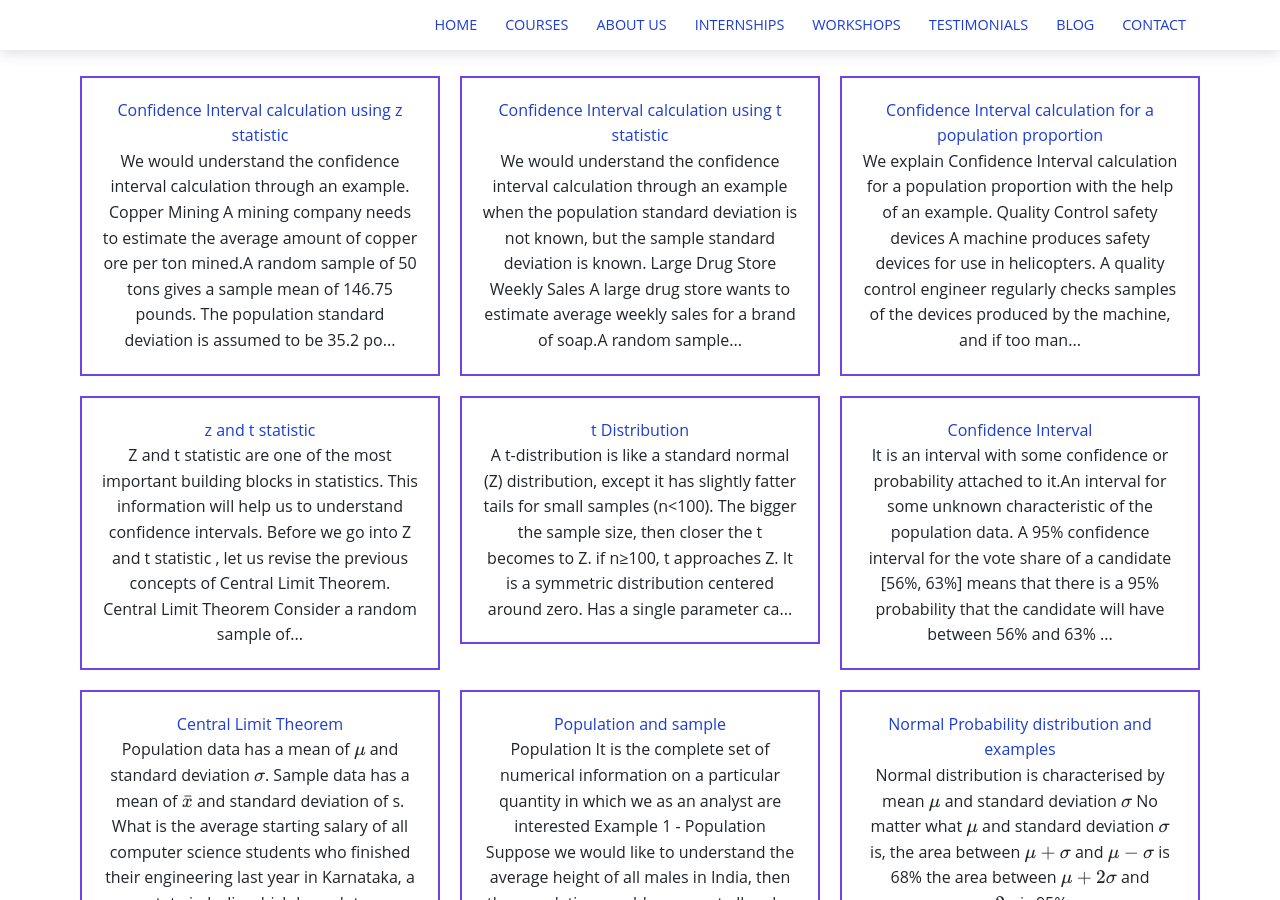
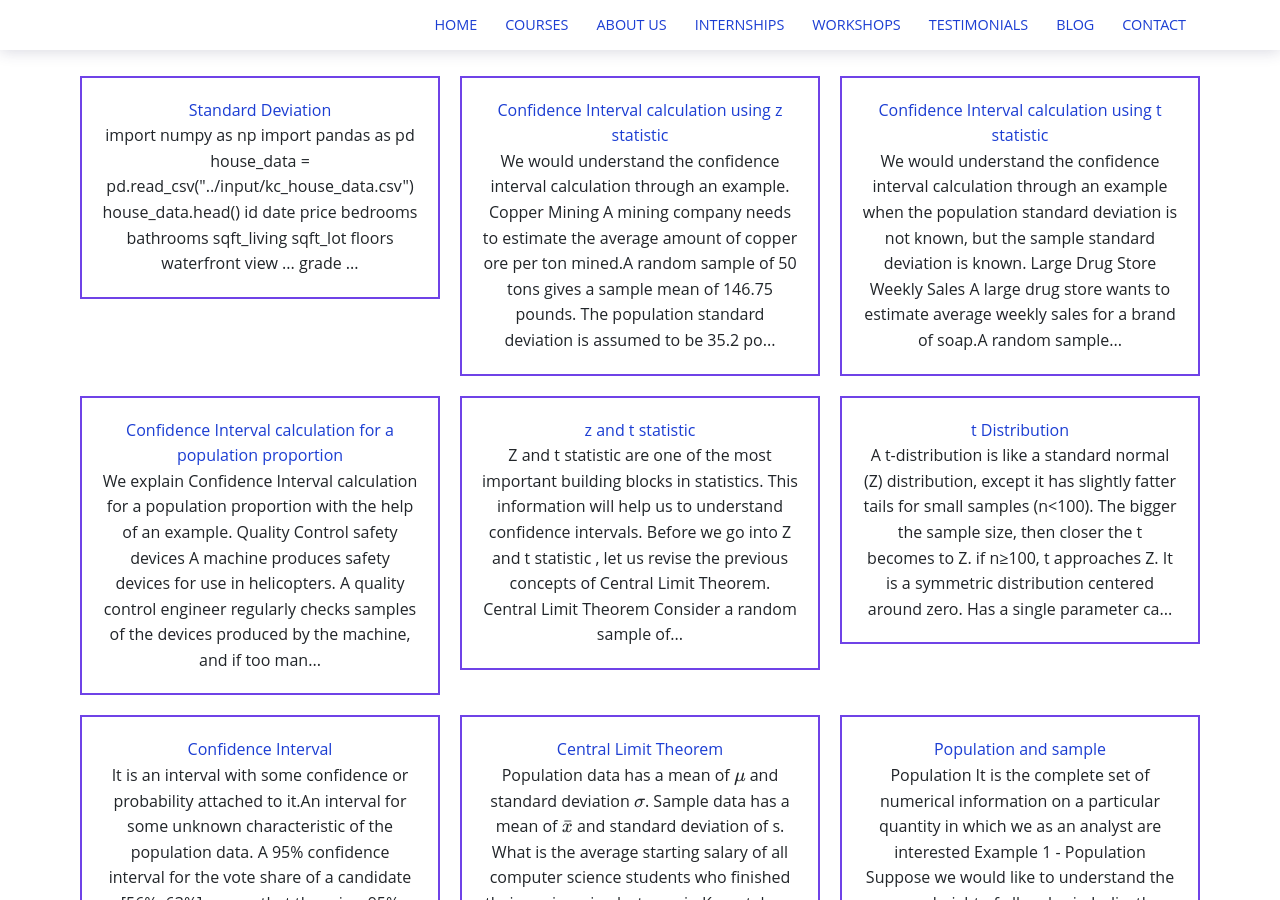
Before and after one commit to knowledgefoundation/knowledgefoundation.github.io, a Jekyll site: the page built from posts.html, in a window 1280 px wide and 900 px high. Built offline with Jekyll 4.4.1, drawn with Linux system fonts in a browser that asks for light colours; formulas are drawn with MathJax 3; some of the changed lines change nothing that is shown.

Commit message:
Added GA ID

````diff
--- a/_config.yml
+++ b/_config.yml
@@ -40,7 +40,7 @@ defaults:
 sass:
   style: compact # possible values: nested expanded compact compressed
 
-google_analytics_id: null
+google_analytics_id: UA-171632406-1
 
 plugins:
   - jekyll-paginate
--- /dev/null
+++ b/_posts/2020-06-13-standard-deviation-practical-approach.md
@@ -0,0 +1,414 @@
+---
+layout: post
+title: Standard Deviation
+categories:
+- Statistics
+tags:
+description: Standard Deviation
+
+---
+
+```python
+import numpy as np
+import pandas as pd
+```
+
+
+```python
+house_data = pd.read_csv("../input/kc_house_data.csv")
+```
+
+
+```python
+house_data.head()
+```
+
+
+
+
+<div>
+<style scoped>
+    .dataframe tbody tr th:only-of-type {
+        vertical-align: middle;
+    }
+
+    .dataframe tbody tr th {
+        vertical-align: top;
+    }
+
+    .dataframe thead th {
+        text-align: right;
+    }
+</style>
+<table border="1" class="dataframe">
+  <thead>
+    <tr style="text-align: right;">
+      <th></th>
+      <th>id</th>
+      <th>date</th>
+      <th>price</th>
+      <th>bedrooms</th>
+      <th>bathrooms</th>
+      <th>sqft_living</th>
+      <th>sqft_lot</th>
+      <th>floors</th>
+      <th>waterfront</th>
+      <th>view</th>
+      <th>...</th>
+      <th>grade</th>
+      <th>sqft_above</th>
+      <th>sqft_basement</th>
+      <th>yr_built</th>
+      <th>yr_renovated</th>
+      <th>zipcode</th>
+      <th>lat</th>
+      <th>long</th>
+      <th>sqft_living15</th>
+      <th>sqft_lot15</th>
+    </tr>
+  </thead>
+  <tbody>
+    <tr>
+      <th>0</th>
+      <td>7129300520</td>
+      <td>20141013T000000</td>
+      <td>221900.0</td>
+      <td>3</td>
+      <td>1.00</td>
+      <td>1180</td>
+      <td>5650</td>
+      <td>1.0</td>
+      <td>0</td>
+      <td>0</td>
+      <td>...</td>
+      <td>7</td>
+      <td>1180</td>
+      <td>0</td>
+      <td>1955</td>
+      <td>0</td>
+      <td>98178</td>
+      <td>47.5112</td>
+      <td>-122.257</td>
+      <td>1340</td>
+      <td>5650</td>
+    </tr>
+    <tr>
+      <th>1</th>
+      <td>6414100192</td>
+      <td>20141209T000000</td>
+      <td>538000.0</td>
+      <td>3</td>
+      <td>2.25</td>
+      <td>2570</td>
+      <td>7242</td>
+      <td>2.0</td>
+      <td>0</td>
+      <td>0</td>
+      <td>...</td>
+      <td>7</td>
+      <td>2170</td>
+      <td>400</td>
+      <td>1951</td>
+      <td>1991</td>
+      <td>98125</td>
+      <td>47.7210</td>
+      <td>-122.319</td>
+      <td>1690</td>
+      <td>7639</td>
+    </tr>
+    <tr>
+      <th>2</th>
+      <td>5631500400</td>
+      <td>20150225T000000</td>
+      <td>180000.0</td>
+      <td>2</td>
+      <td>1.00</td>
+      <td>770</td>
+      <td>10000</td>
+      <td>1.0</td>
+      <td>0</td>
+      <td>0</td>
+      <td>...</td>
+      <td>6</td>
+      <td>770</td>
+      <td>0</td>
+      <td>1933</td>
+      <td>0</td>
+      <td>98028</td>
+      <td>47.7379</td>
+      <td>-122.233</td>
+      <td>2720</td>
+      <td>8062</td>
+    </tr>
+    <tr>
+      <th>3</th>
+      <td>2487200875</td>
+      <td>20141209T000000</td>
+      <td>604000.0</td>
+      <td>4</td>
+      <td>3.00</td>
+      <td>1960</td>
+      <td>5000</td>
+      <td>1.0</td>
+      <td>0</td>
+      <td>0</td>
+      <td>...</td>
+      <td>7</td>
+      <td>1050</td>
+      <td>910</td>
+      <td>1965</td>
+      <td>0</td>
+      <td>98136</td>
+      <td>47.5208</td>
+      <td>-122.393</td>
+      <td>1360</td>
+      <td>5000</td>
+    </tr>
+    <tr>
+      <th>4</th>
+      <td>1954400510</td>
+      <td>20150218T000000</td>
+      <td>510000.0</td>
+      <td>3</td>
+      <td>2.00</td>
+      <td>1680</td>
+      <td>8080</td>
+      <td>1.0</td>
+      <td>0</td>
+      <td>0</td>
+      <td>...</td>
+      <td>8</td>
+      <td>1680</td>
+      <td>0</td>
+      <td>1987</td>
+      <td>0</td>
+      <td>98074</td>
+      <td>47.6168</td>
+      <td>-122.045</td>
+      <td>1800</td>
+      <td>7503</td>
+    </tr>
+  </tbody>
+</table>
+<p>5 rows × 21 columns</p>
+</div>
+
+
+
+
+```python
+house_data["price"]
+```
+
+
+
+
+    0         221900.0
+    1         538000.0
+    2         180000.0
+    3         604000.0
+    4         510000.0
+    5        1225000.0
+    6         257500.0
+    7         291850.0
+    8         229500.0
+    9         323000.0
+    10        662500.0
+    11        468000.0
+    12        310000.0
+    13        400000.0
+    14        530000.0
+    15        650000.0
+    16        395000.0
+    17        485000.0
+    18        189000.0
+    19        230000.0
+    20        385000.0
+    21       2000000.0
+    22        285000.0
+    23        252700.0
+    24        329000.0
+    25        233000.0
+    26        937000.0
+    27        667000.0
+    28        438000.0
+    29        719000.0
+               ...
+    21583     399950.0
+    21584     380000.0
+    21585     270000.0
+    21586     505000.0
+    21587     385000.0
+    21588     414500.0
+    21589     347500.0
+    21590    1222500.0
+    21591     572000.0
+    21592     475000.0
+    21593    1088000.0
+    21594     350000.0
+    21595     520000.0
+    21596     679950.0
+    21597    1575000.0
+    21598     541800.0
+    21599     810000.0
+    21600    1537000.0
+    21601     467000.0
+    21602     224000.0
+    21603     507250.0
+    21604     429000.0
+    21605     610685.0
+    21606    1007500.0
+    21607     475000.0
+    21608     360000.0
+    21609     400000.0
+    21610     402101.0
+    21611     400000.0
+    21612     325000.0
+    Name: price, Length: 21613, dtype: float64
+
+
+
+# median
+
+
+```python
+house_data["price"].median()
+```
+
+
+
+
+    450000.0
+
+
+
+# mean
+
+
+```python
+house_data["price"].sum() ,len(house_data)
+```
+
+
+```python
+house_data["price"].sum()/len(house_data) , house_data["price"].mean()
+```
+
+
+
+
+    (540088.1417665294, 540088.1417665294)
+
+
+
+## Population
+
+It is the complete set of numerical information on a particular quantity in which we as an analyst are interested
+
+### Example 1 - Population
+
+Suppose we would like to understand the average height of all males in India, then the population would represent all males residing in India
+
+### Example 2 - Population
+
+Suppose we would like to understand the percentage of votes that a certain candidate would get for an election within a certain constituency. For this population would represent  all voters of the constituency.
+
+### Sample
+
+It is a subset of the relevant population and is used to make inferences about the population. The sample must be **representative** of the population.
+
+### Example 1 - Sample
+
+Suppose we would like to understand the average height of all males in India, then the sample would represent some males residing in India
+
+### Example 2 - Sample
+
+Suppose we would like to understand the percentage of votes that a certain candidate would get for an election within a certain constituency. For this sample would represent some voters of the constituency.
+
+
+# standard deviation
+
+**Population Standard Deviation** $$\sigma = \sqrt{\frac{\sum_{i=1}^N \left(x_i - \bar{x}\right)^2}{N}}$$
+
+**Sample standard deviation** $$s = \sqrt{\frac{\sum_{i=1}^N \left(x_i - \bar{x}\right)^2}{N - 1}}$$
+
+
+```python
+house_data_mean= house_data["price"].mean()
+```
+
+
+```python
+price = house_data["price"]
+```
+
+
+```python
+pop_variance = ((price-house_data_mean)**2).sum()/len(price)
+```
+
+## Population standard deviation
+
+
+```python
+pop_standard_deviation = np.sqrt(pop_variance)
+print(pop_standard_deviation)
+```
+
+    367118.7031813723
+
+
+
+```python
+price.std(ddof =0)
+```
+
+
+
+
+    367118.7031813722
+
+
+
+
+```python
+assert(round(pop_standard_deviation,5) == round(price.std(ddof =0),5))
+```
+
+# Sample standard deviation
+
+
+```python
+sample_variance = ((price-house_data_mean)**2).sum()/(len(price) - 1)
+```
+
+
+```python
+sample_standard_deviation = np.sqrt(sample_variance)
+print(sample_standard_deviation)
+```
+
+    367127.19648269983
+
+
+
+```python
+price.std()
+```
+
+
+
+
+    367127.1964826997
+
+
+
+
+```python
+assert(round(sample_standard_deviation,5) == round(price.std(),5))
+```
+
+
+```python
+
+```
````
Also changed, not shown: assets/images/confidence-interval/a.png (added), assets/images/confidence-interval/bhhn.png (added), assets/images/confidence-interval/bmn.png (added), assets/images/confidence-interval/fea.png (added), assets/images/confidence-interval/gbgff.png (added), assets/images/confidence-interval/gghh.png (added), assets/images/confidence-interval/mkko-90oooooo.png (added), assets/images/confidence-interval/mm.png (added), assets/images/confidence-interval/nbbb.png (added), assets/images/confidence-interval/nbbjh.png (added), assets/images/confidence-interval/nm.png (added), assets/images/confidence-interval/vfvf.png (added), assets/images/confidence-interval/xfgt.png (added).
